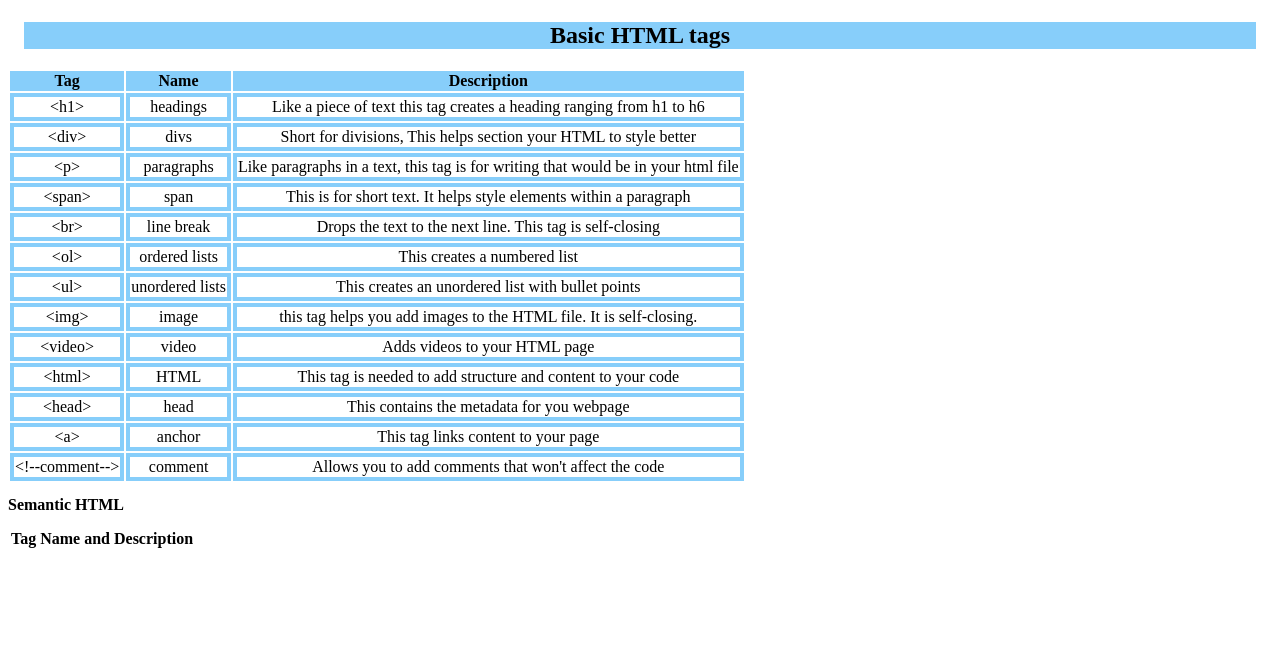
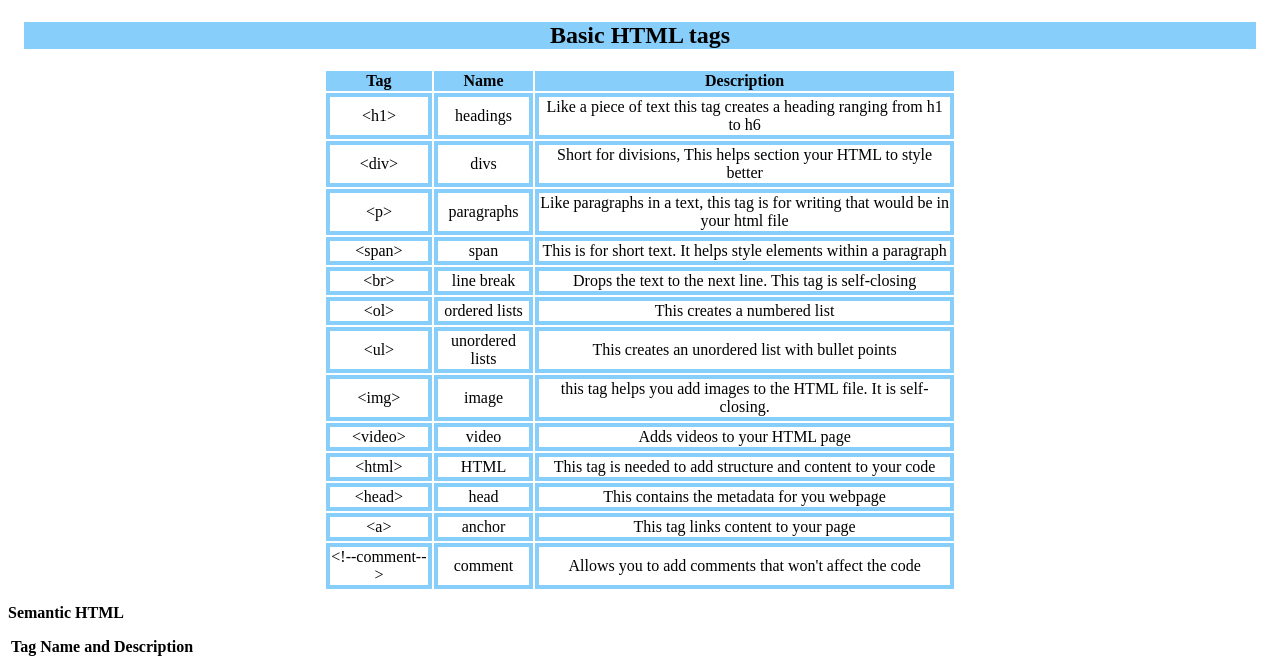
Before and after one commit to BigBabyofTel/Reference-sheet, a plain HTML site: page index.html in a window 1280 px wide. Shown: the part 250-917 px from the top of the page. Before the commit the page ends 809 px from the top, so only its background shows below. Drawn offline with Linux system fonts and the light colour scheme.

Commit message:
Update style.css

```diff
--- a/style.css
+++ b/style.css
@@ -51,7 +51,10 @@ h1 {
 .tablehead {
     background-color: lightskyblue;
 }
-
+.table {
+    width: 50%;
+    margin-left: 25%;
+}
 .table td {
     border: 4px solid lightskyblue;
     text-align: center;
```
